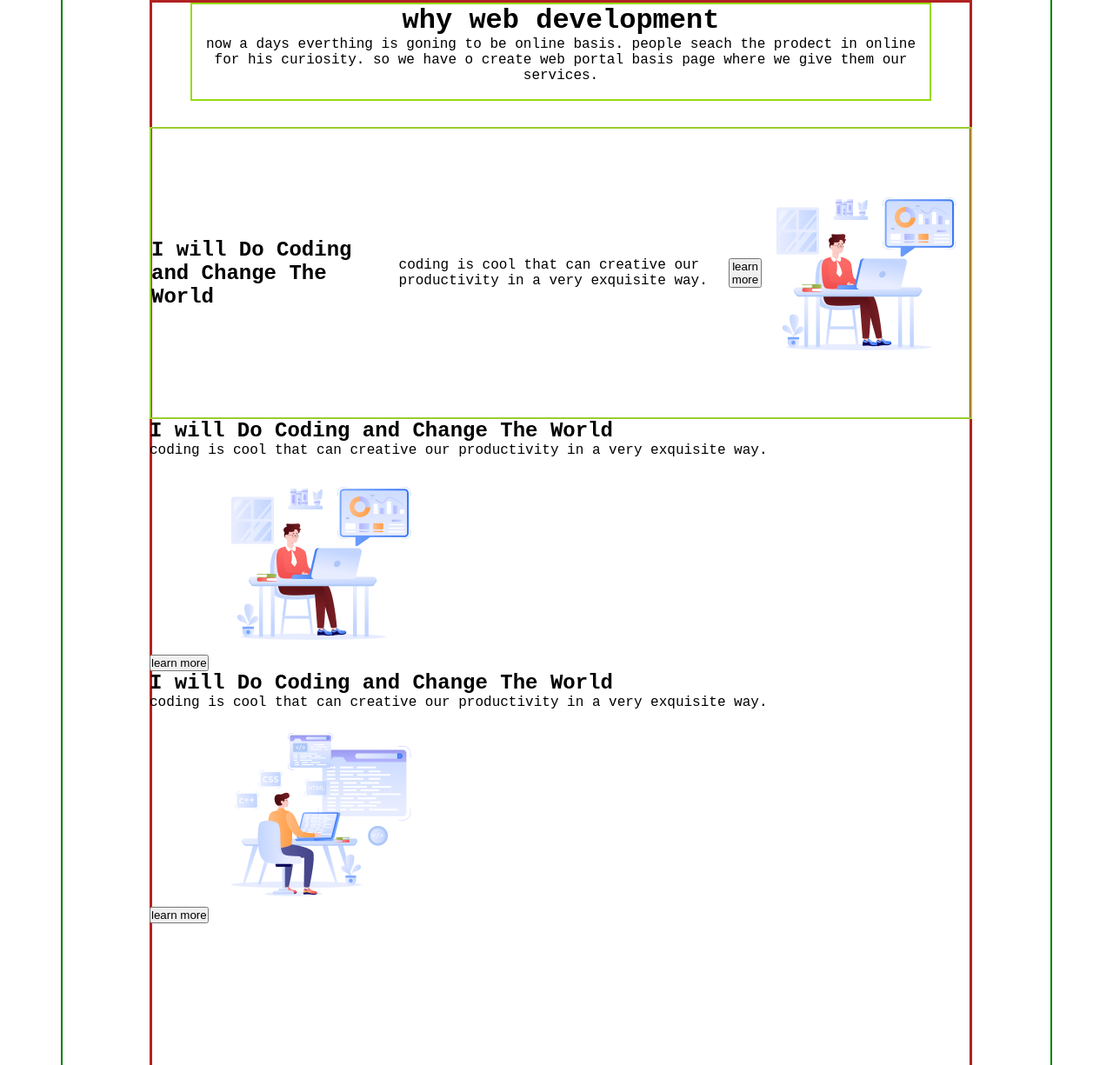
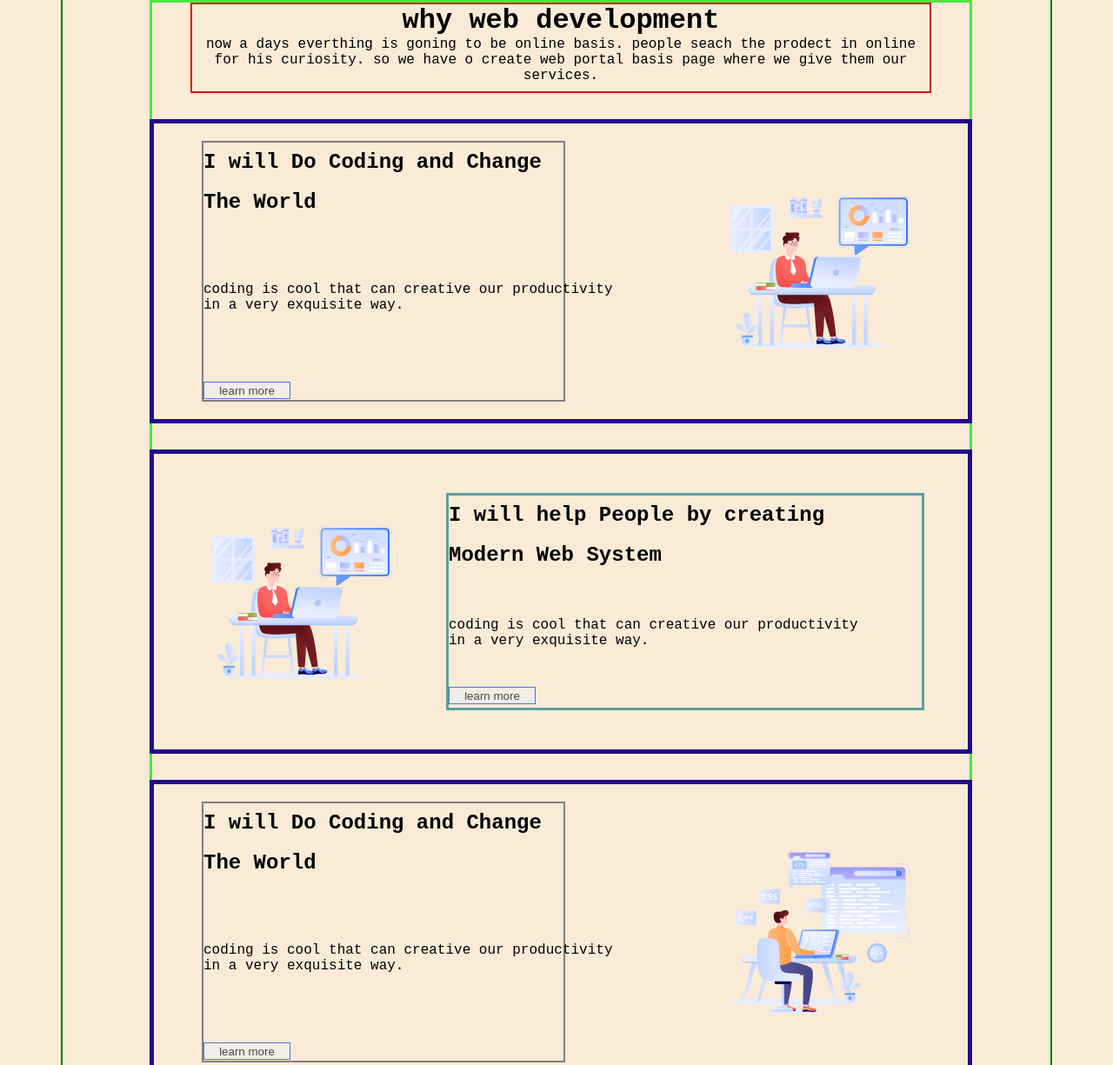
Before and after one commit to RahmanRakibur/assignment1, a plain HTML site: page index.html in a window 1280 px wide. Shown: the part 902-2127 px from the top of the page at 87% size. Drawn offline with Linux system fonts and the light colour scheme; a web font is replaced by a local one.

Commit message:
web_development_section

```diff
--- a/index.html
+++ b/index.html
@@ -18,39 +18,54 @@
        </div>
         <button class="btn">Contact with me</button>
        </div>
-     </div>
+    </div>
 
      <div class="develpment"  id="top">
-      <div class="container " id="second-layer">
+      <div class="container second-layer">
         <div class="upper-part container ">
           <h1>why web development</h1>
         <p>now a days everthing is goning to be online basis. people seach the prodect in online for his curiosity. so we have o create web portal basis page where we give them our services.  </p>
         </div>
+
         <div class="coding">
 
-          <div class="box">
-            <h2>I will Do Coding and Change The World</h2>
-          <p>coding is cool that can creative our productivity in a very exquisite way.</p>
-          <button>learn more</button>
+          <div class="part1">
+            <div class="paragraph">
+             <h2>I will Do Coding and Change The World</h2>
+             <p>coding is cool that can creative our productivity in a very exquisite way.</p>
+             <button class="btn1"> learn more</button>
+            </div>
 
-          <img src="/images/Group 3.png" alt="">
+            <img src="/images/Group 3.png" alt="">
           </div>
 
 
-          <h2>I will Do Coding and Change The World</h2>
+            <div class="part1 top-gap">
+              <img src="./images/Group 3.png" alt="">
+
+         <div class="another">
+             <h2>I will help People by creating Modern Web System</h2>
           <p>coding is cool that can creative our productivity in a very exquisite way.</p>
-          <button>learn more</button>
+          <button class="btn1">learn more</button>
+        </div>
+      </div>
 
-          <img src="./images/Group 3.png" alt="">
+        <div class="part1 top-gap">
+            <div class="paragraph">
+             <h2>I will Do Coding and Change The World</h2>
+             <p>coding is cool that can creative our productivity in a very exquisite way.</p>
+             <button class="btn1"> learn more</button>
+            </div>
 
-          <h2>I will Do Coding and Change The World</h2>
-          <p>coding is cool that can creative our productivity in a very exquisite way.</p>
-          <button>learn more</button>
+            <img src="/images/Group 4.png" alt="">
+          </div>
 
-          <img src="/images/Group 4.png" alt="">
 
         </div>
       </div>
      </div>
+
+
+
 </body>
 </html>
--- a/style.css
+++ b/style.css
@@ -6,6 +6,7 @@
 }
 body{
    font-family: "Azeret Mono", monospace;
+   background-color: antiquewhite;
 }
 .banner {
     max-width: 1140px;
@@ -67,29 +68,83 @@ margin-top: 30px;
 .develpment{
     margin-top: 120px;
     width: 1140px;
-    height: 1393px;
+    height: 1450px;
     border: 2px solid green;
     margin: 0 auto;
 }
-#second-layer {
+.second-layer {
    width: 946px;
-height: 1233px;
-border: 3px solid firebrick;
-margin: 80px 100px;
-
+    height: 1250px;
+    border: 3px solid rgb(76, 229, 62);
+    margin: 80px 100px;
 }
 .upper-part {
     margin-top: 0;
     width: 852px;
-height: 113px;
-border: 2px solid rgb(151, 218, 16);
-text-align: center;
+    height: 113px;
+    border: 2px solid rgb(221, 15, 15);
+    text-align: center;
 }
-.box{
+.second-layer .part1{
     display: flex;
-    justify-content: space-around;
+    justify-content: space-between;
     align-items: center;
     width: 946px;
-height: 336px;
-border: 2px solid yellowgreen;
+    height: 350px;
+    padding: 50px ;
+    border: 5px solid rgb(36, 8, 138);
 }
+/* .inner_part{
+    margin: 10px 50px ;
+    border: 5px solid red;
+} */
+.paragraph{
+    border: 2px solid gray;
+    width: 50%;
+    height: 300px;
+    margin: 0px 5px;
+}
+.paragraph h2{
+    width: 420px;
+   height: 160px;
+    font-size: 24px;
+    font-weight: 700;
+    line-height: 46px;
+}
+.paragraph p{
+    width: 490px;
+    height: 115px;
+    font-size: 16px;
+    font-weight: 400;
+}
+.btn1{
+    position: static;
+    width: 100px;
+    height: 20px;
+    box-sizing: border-box;
+    border: 1px solid rgb(0, 67, 224);
+    opacity: 0.7;
+}
+.second{
+    margin-top: 30px;
+}
+.top-gap{
+    margin-top: 30px;
+}
+.another{
+    border: 3px solid cadetblue;
+    width: 550px ;
+    height: 250px;
+}
+.another h2{
+    width: 490px;
+   height: 140px;
+
+    font-size: 24px;
+    font-weight: 700;
+    line-height: 46px;
+}
+.another p{
+   width: 490px;
+   height: 80px;
+}
```
